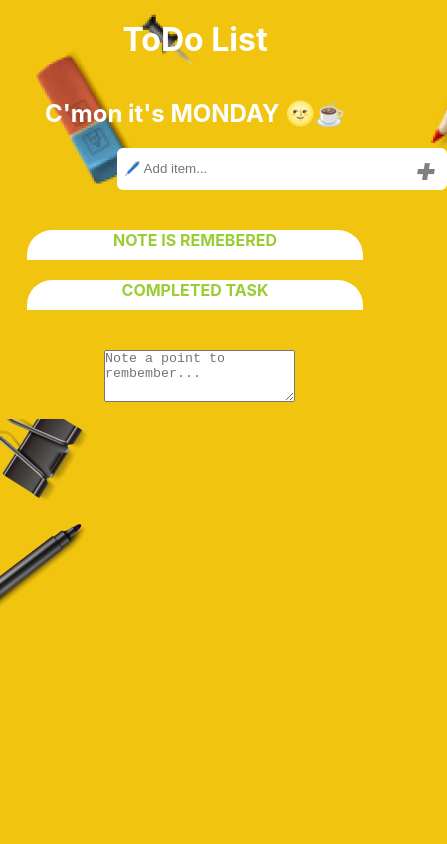
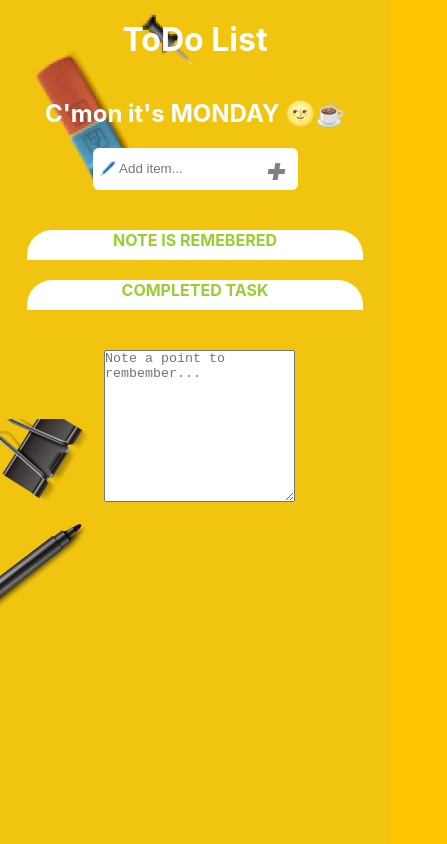
Before and after one commit to Shammaz39/Todo, a React (Create React App) app: page / in a window 390 px wide. Shown: the whole page, 447 px wide, since content can reach past the window. Built offline with nearby package versions, Linux system fonts and the light colour scheme.

Commit message:
Add files via upload

```diff
--- a/src/App.css
+++ b/src/App.css
@@ -134,7 +134,6 @@ span{
   .container{
     display: flex;
     flex-direction: column;
-
     justify-content: center;
     text-align: center;
     margin: 20px;
@@ -157,12 +156,16 @@ span{
     align-self: center;
     width: 180%;
     margin-left: 80%;
-    height: 50px;
+    height: 150px;
   }
   .input{
-    display: flex;
-    justify-content: center;
-    align-items: center;
-    margin-left: 30%;
+    width: 50%;  /* or any other value */
+  margin: auto;
   }
+  .input input{
+    width: 100%;
+    margin: auto ;
+  }
+
+
 }
```
